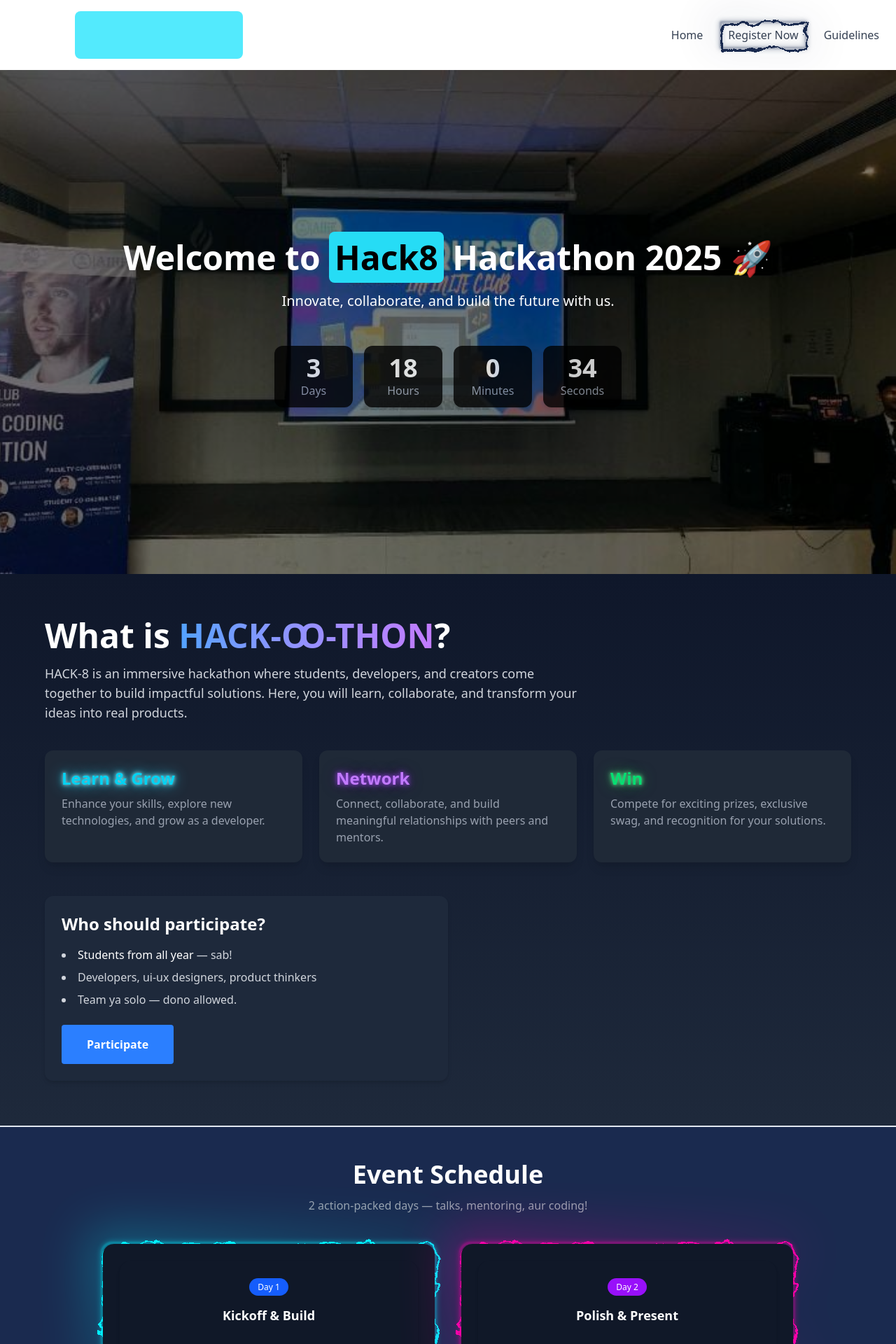
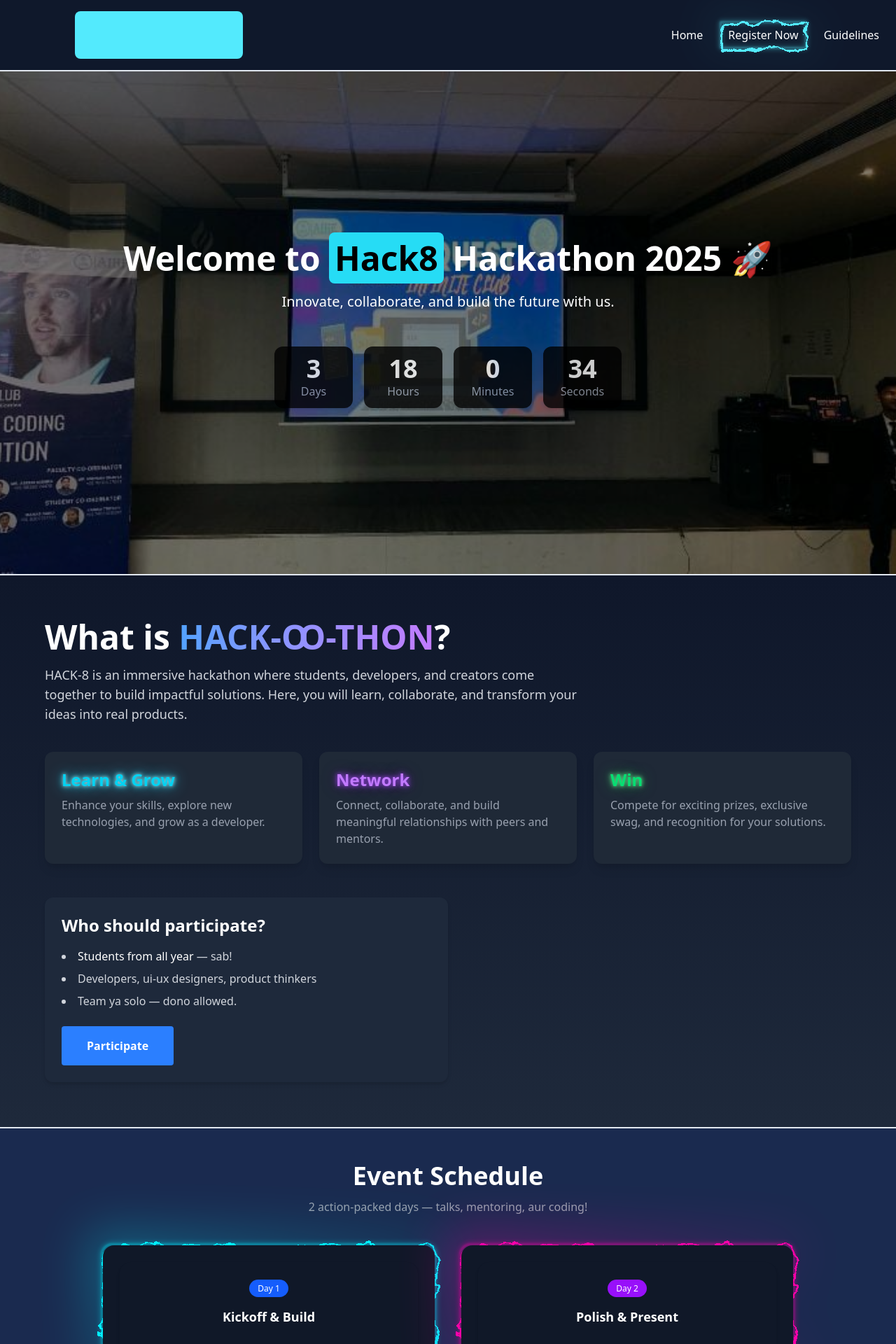
Before and after one commit to asxrafali0975/hackathon-infiniteclub, a React (Vite) app: page / in a window 1280 px wide. Shown: the top 1920 px of the page at 70% size. Built offline with nearby package versions, Linux system fonts and the light colour scheme.

Commit message:
version3.0 - updated UI components

```diff
--- a/src/App.css
+++ b/src/App.css
@@ -19,4 +19,27 @@
       0 0 10px #50c37a,  /* green-400 */
       0 0 20px #237742;  /* deeper emerald */
   }
+
+
 }
+
+
+@layer utilities {
+  .animate-gradient-blue {
+    background: linear-gradient(270deg, #00f0ff, #0066ff, #00f0ff);
+    background-size: 600% 600%;
+    animation: gradientMove 8s linear infinite;
+  }
+
+  .animate-gradient-pink {
+    background: linear-gradient(270deg, #ff00aa, #ff66cc, #ff00aa);
+    background-size: 600% 600%;
+    animation: gradientMove 8s linear infinite;
+  }
+
+  @keyframes gradientMove {
+    0% { background-position: 0% 50%; }
+    50% { background-position: 100% 50%; }
+    100% { background-position: 0% 50%; }
+  }
+}
--- a/src/components/Hero.jsx
+++ b/src/components/Hero.jsx
@@ -25,7 +25,7 @@ export default function Hero() {
   }, [images.length]);
 
   return (
-    <section className="relative h-[90vh] w-full overflow-hidden">
+    <section className="relative h-[90vh] w-full overflow-hidden border-t-2 border-t-slate-200 ">
       {/* Slides */}
       <div
         className="flex h-full transition-transform duration-700 ease-in-out"
--- a/src/components/IntroSection.jsx
+++ b/src/components/IntroSection.jsx
@@ -2,7 +2,7 @@ import React from 'react';
 
 const IntroSection = () => {
   return (
-    <section className="bg-gradient-to-b from-[#0f172a] to-[#1e293b] text-white py-16 px-4 sm:px-8 lg:px-16">
+    <section className="bg-gradient-to-b from-[#0f172a] to-[#1e293b] text-white py-16 px-4 sm:px-8 lg:px-16 border-t-2 border-t-slate-200 ">
       <div className="max-w-7xl mx-auto">
         <h2 className="text-4xl sm:text-5xl font-extrabold mb-4">
           What is <span className="text-gradient bg-gradient-to-r from-blue-400 to-purple-400 bg-clip-text text-transparent">HACK-Ꝏ-THON</span>?
--- a/src/components/Navbar.jsx
+++ b/src/components/Navbar.jsx
@@ -8,23 +8,22 @@ export default function Navbar() {
   const [isOpen, setIsOpen] = useState(false);
 
   return (
-    <nav className="bg-white shadow-sm px-4 sm:px-6 py-4 w-full">
+    <nav className="bg-[#0F182B] shadow-sm px-4 sm:px-6 py-4 w-full">
       <div className="max-w-7xl mx-auto w-full flex items-center justify-between">
-        {/* Left: RotateText */}
-        {/* <div className="flex items-center bg-red-800 w-"> */}
+
           <div className="text-2xl sm:text-3xl md:text-4xl lg:text-5xl  flex  font-bold">
             <RotateText />
           </div>
-        {/* </div> */}
+
 
         {/* Right: Desktop Nav */}
         <div className="hidden md:flex items-center gap-6 text-gray-700 font-medium">
-          <Link to="/" className="hover:text-blue-600 transition">
+          <Link to="/" className="hover:text-blue-600 transition text-white">
             Home
           </Link>
 
           <ElectricBorder
-            color="#1A2A4F"
+            color="#53EAFD"
             speed={1}
             chaos={0.5}
             thickness={3}
@@ -34,13 +33,13 @@ export default function Navbar() {
               href="https://forms.gle/F5dYXtgopLdDjoXn7"
               target="_blank"
               rel="noopener noreferrer"
-              className="px-3 py-2 rounded-md inline-block"
+              className="px-3 py-2 rounded-md inline-block text-white"
             >
               Register Now
             </a>
           </ElectricBorder>
 
-          <a href="Hack8_guidelines.pdf" target="_blank" className="hover:text-blue-600 transition">
+          <a href="Hack8_guidelines.pdf" target="_blank" className="hover:text-blue-600 transition text-white">
             Guidelines
           </a>
 
--- a/src/components/PhotoPage.jsx
+++ b/src/components/PhotoPage.jsx
@@ -16,11 +16,12 @@ function PhotoPage() {
 
         {/* <OrangeBtn data="Patrons"/> */}
 
-      <h2 className="text-3xl sm:text-3xl font-bold mb-3 italic p-2 rounded-full text-white mt-7 bg-gradient-to-r  from-orange-400 to-orange-600 ">OUR DIGNITARIES</h2>
+
+      <h2 className="px-6 py-3 bg-gradient-to-r  from-orange-400 to-orange-600 text-white font-semibold rounded-full shadow-lg hover:from-orange-500 hover:to-orange-700 transition-all duration-300 w-[60%] sm:w-auto mt-13 text-center">OUR DIGNITARIES</h2>
 
 
         {/* Row 1 (1 person) */}
-        <div className="flex justify-center w-[15] mt-[4%]">
+        <div className="flex justify-center  w-[15] mt-[4%]">
           <ProfileCard
             profile="directorsir.jpeg"
             name="Dr. ASHISH MALIK"
--- a/src/components/RotateText.jsx
+++ b/src/components/RotateText.jsx
@@ -8,7 +8,7 @@ function RotateText() {
 
   <RotatingText
   texts={['HACK', 'CREAT', 'RE']}
-  mainClassName="px-2 sm:px-2 md:px-3  text-black overflow-hidden py-0.5 sm:py-1 md:py-2 justify-center rounded-lg"
+  mainClassName="px-2 sm:px-2 md:px-3  text-white overflow-hidden py-0.5 sm:py-1 md:py-2 justify-center rounded-lg"
   staggerFrom={"last"}
   initial={{ y: "100%" }}
   animate={{ y: 0 }}
```
